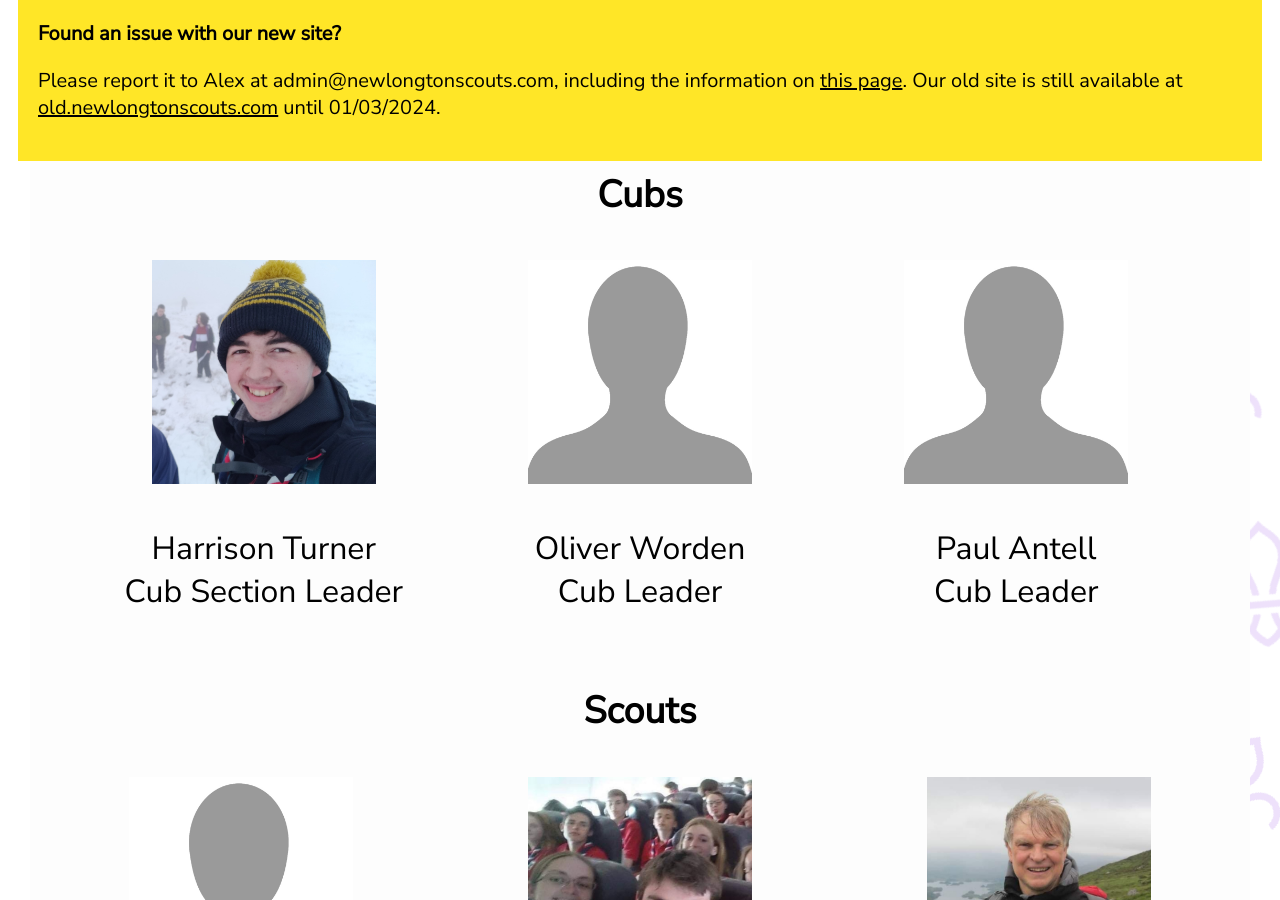
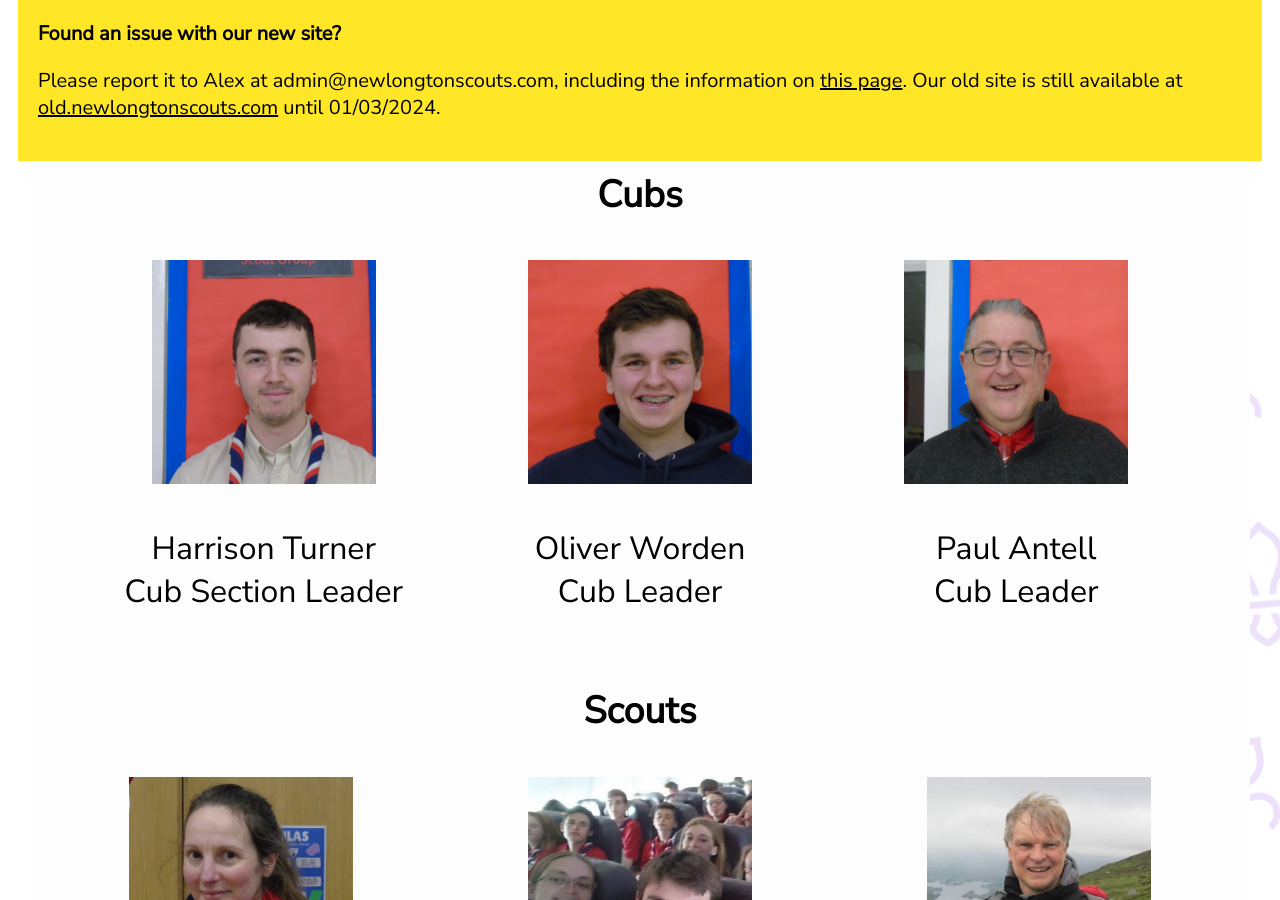
Before and after one commit to newlongtonscouts/newlongtonscouts.github.io, a Jekyll site: the page built from meettheteam.html, in a window 1280 px wide and 900 px high, scrolled down 1482 px. Built offline with Jekyll 4.4.1, drawn with Linux system fonts in a browser that asks for light colours.

Commit message:
Added new leader photos.

```diff
--- a/meettheteam.html
+++ b/meettheteam.html
@@ -48,11 +48,11 @@ colour: 7413dc
 			<p>Harrison Turner<br>Cub Section Leader</p>
 		</td>
 		<td>
-			<img src = "img/mugshots/default.jpg" alt = "Oliver Worden" class = "Mugshot">
+			<img src = "img/mugshots/olly.jpg" alt = "Oliver Worden" class = "Mugshot">
 			<p>Oliver Worden<br>Cub Leader</p>
 		</td>
 		<td>
-			<img src = "img/mugshots/default.jpg" alt = "Paul Antell" class = "Mugshot">
+			<img src = "img/mugshots/paul.jpg" alt = "Paul Antell" class = "Mugshot">
 			<p>Paul Antell<br>Cub Leader</p>
 		</td>
 	</tr>
@@ -62,7 +62,7 @@ colour: 7413dc
 <table class = "TeamTable">
 	<tr>
 		<td>
-			<img src = "img/mugshots/default.jpg" alt = "Catherine Howarth" class = "Mugshot">
+			<img src = "img/mugshots/catherine.jpg" alt = "Catherine Howarth" class = "Mugshot">
 			<p>Catherine Howarth<br>Scout Section Leader</p>
 		</td>
 		<td>
@@ -80,7 +80,7 @@ colour: 7413dc
 			<p>Alex Paterson<br>Scout Leader</p>
 		</td>
 		<td>
-			<img src = "img/mugshots/default.jpg" alt = "Ben Heath" class = "Mugshot">
+			<img src = "img/mugshots/ben.jpg" alt = "Ben Heath" class = "Mugshot">
 			<p>Ben Heath<br>Scout Leader</p>
 		</td>
 	</tr>
@@ -140,7 +140,7 @@ colour: 7413dc
 			<p>Paul Kershaw<br>Group Treasurer</p>
 		</td>
 		<td>
-			<img src = "img/mugshots/default.jpg" alt = "Catherine Howarth" class = "Mugshot">
+			<img src = "img/mugshots/catherine.jpg" alt = "Catherine Howarth" class = "Mugshot">
 			<p>Catherine Howarth<br>Group Exec Member</p>
 		</td>
 		<td>
```
Also changed, not shown: img/mugshots/ben.jpg (added), img/mugshots/catherine.jpg (added), img/mugshots/harrison.jpg, img/mugshots/olly.jpg (added), img/mugshots/paul.jpg (added).
